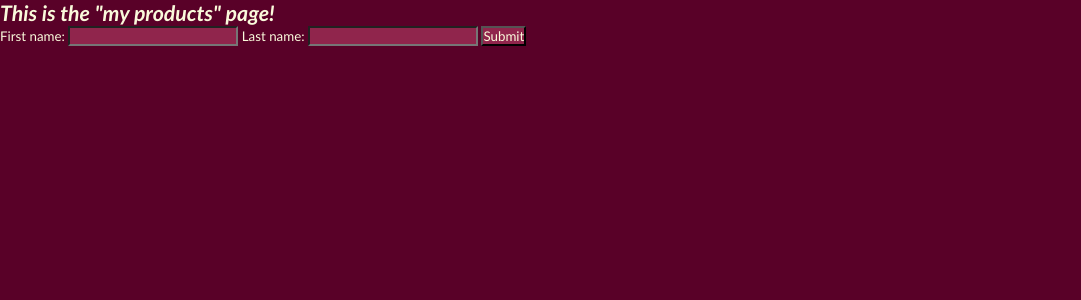
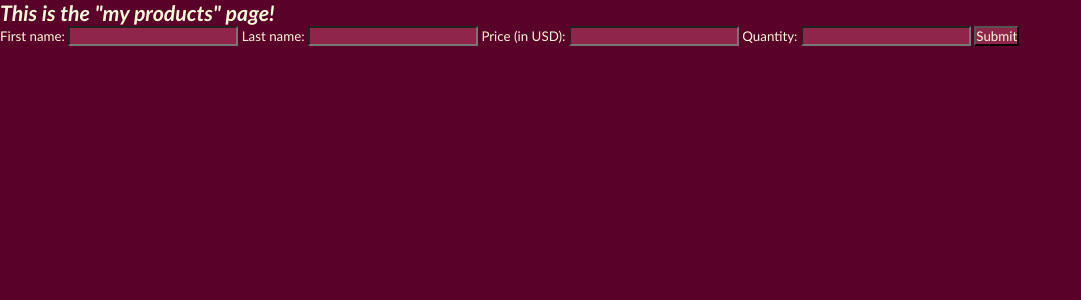
Before and after one commit to MinistryOfSillyCoding/eshop-rune-v5, a Flask app: template frontend/website/templates/myproducts.html in a window 1280 px wide. Shown: the part 60-360 px from the top of the page, without its empty margins (0-1081 px from the left). Run offline with Flask 3, Linux system fonts and the light colour scheme; the template is opened without the code that fills it, so the values that code supplies are empty.

Commit message:
fixed product post

```diff
--- a/frontend/website/templates/base.html
+++ b/frontend/website/templates/base.html
@@ -3,7 +3,7 @@
 <head>
     <meta charset="UTF-8">
     <meta name="viewport" content="width=device-width, initial-scale=1.0">
-    <title>{% block title %}Base{% endblock %}</title>
+    <title>RUNE - {% block title %}Base{% endblock %}</title>
     <link rel="stylesheet" href="../static/styles.css">
     <!--Any js scripts here-->
 </head>
--- a/frontend/website/templates/myproducts.html
+++ b/frontend/website/templates/myproducts.html
@@ -9,8 +9,12 @@
     <input type="text" id="fname" name="fname">
     <label for="lname">Last name:</label>
     <input type="text" id="lname" name="lname">
+    <label for="price">Price (in USD):</label>
+    <input type="text" id="price" name="price">
+    <label for="quantity">Quantity:</label>
+    <input type="text" id="quantity" name="quantity">
     <input type="submit" value="Submit">
-  </form>
+</form>
 
 {% if product_post_sent %}
     {% if product_post_success %}
--- a/frontend/website/views.py
+++ b/frontend/website/views.py
@@ -44,7 +44,9 @@ def orders():
 def send_new_product_request():
     name = request.form['fname'] + ' ' + request.form['lname']
     product_json = {
-        'name' : name
+        'name' : name,
+        'price' : request.form['price'],
+        'quantity' : request.form['quantity']
         }
     try:
         post_success = requests.post('http://products:5000/products', json=product_json).json()['success']
--- a/products/main.py
+++ b/products/main.py
@@ -42,44 +42,67 @@ class Products(db.Model):
             'quantity' : self.quantity
         }
 
-# Create initial data in DB (if none exists)
-# We input id numbers to the products even though it's not necessary
-# This is so that it causes an error if the db already has products in it
+class DB_Cursor():
+    next_id: int
+
+    def __init__(self):
+        next_id = 1
+
+    def increment(self):
+        self.next_id += 1
+cursor = DB_Cursor()
+
 with app.app_context():
+    # Create products table (if it doesn't exist)
     db.create_all()
-    products = [
-        Products(
-            id=1,
-            name='Colleslawe Andromedas',
-            price=34.99,
-            quantity=5),
-        Products(
-            id=2,
-            name='Barnacklus Riffraff',
-            price=37.99,
-            quantity=3),
-        Products(
-            id=3,
-            name='Margot Robbie',
-            price=74.99,
-            quantity=72),
-        Products(
-            id=4,
-            name='Achilles of the Myrmidons',
-            price=39.99,
-            quantity=3),
-        Products(
-            id=5,
-            name='John Gin',
-            price=999.99,
-            quantity=1)
-    ]
-    try:
-        for p in products:
-            db.session.add(p)
-        db.session.commit()
-    except:
-        print('oh no!')
+    # get first available id, to enter manually
+    cursor.next_id = Products.query.count() + 1
+    # Create initial catalog (if no items exist)
+    # We input id numbers to the products even though it's not necessary
+    # This is so that it causes an error if the db already has products in it
+    if cursor.next_id == 1:
+        products = [
+            Products(
+                id=1,
+                name='Colleslawe Andromedas',
+                price=34.99,
+                quantity=5),
+            Products(
+                id=2,
+                name='Barnacklus Riffraff',
+                price=37.99,
+                quantity=3),
+            Products(
+                id=3,
+                name='Margot Robbie',
+                price=74.99,
+                quantity=72),
+            Products(
+                id=4,
+                name='Achilles of the Myrmidons',
+                price=39.99,
+                quantity=3),
+            Products(
+                id=5,
+                name='John Gin',
+                price=999.99,
+                quantity=1)
+        ]
+        try:
+            for p in products:
+                db.session.add(p)
+            db.session.commit()
+            cursor.next_id += len(products)
+        except:
+            print('oh no!')
+
+# def create_product(p: Products, next_id: int):
+#     try:
+#         db.session.add(p)
+#         db.session.commit()
+#         next_id
+#     except:
+#         print('oh no')
 
 # ---------------------------
 
@@ -123,13 +146,15 @@ def create_product():
     ret = {'success' : False}
     p = request.json
     product_new = Products(
+        id = cursor.next_id,
         name = p['name'],
-        price = p['price'],
-        quantity = p['quantity']
+        price = float(p['price']),
+        quantity = int(p['quantity'])
     )
     try:
         db.session.add(product_new)
         db.session.commit()
+        cursor.increment()
     except:
         ret['success'] = False
     ret['success'] = True
```
